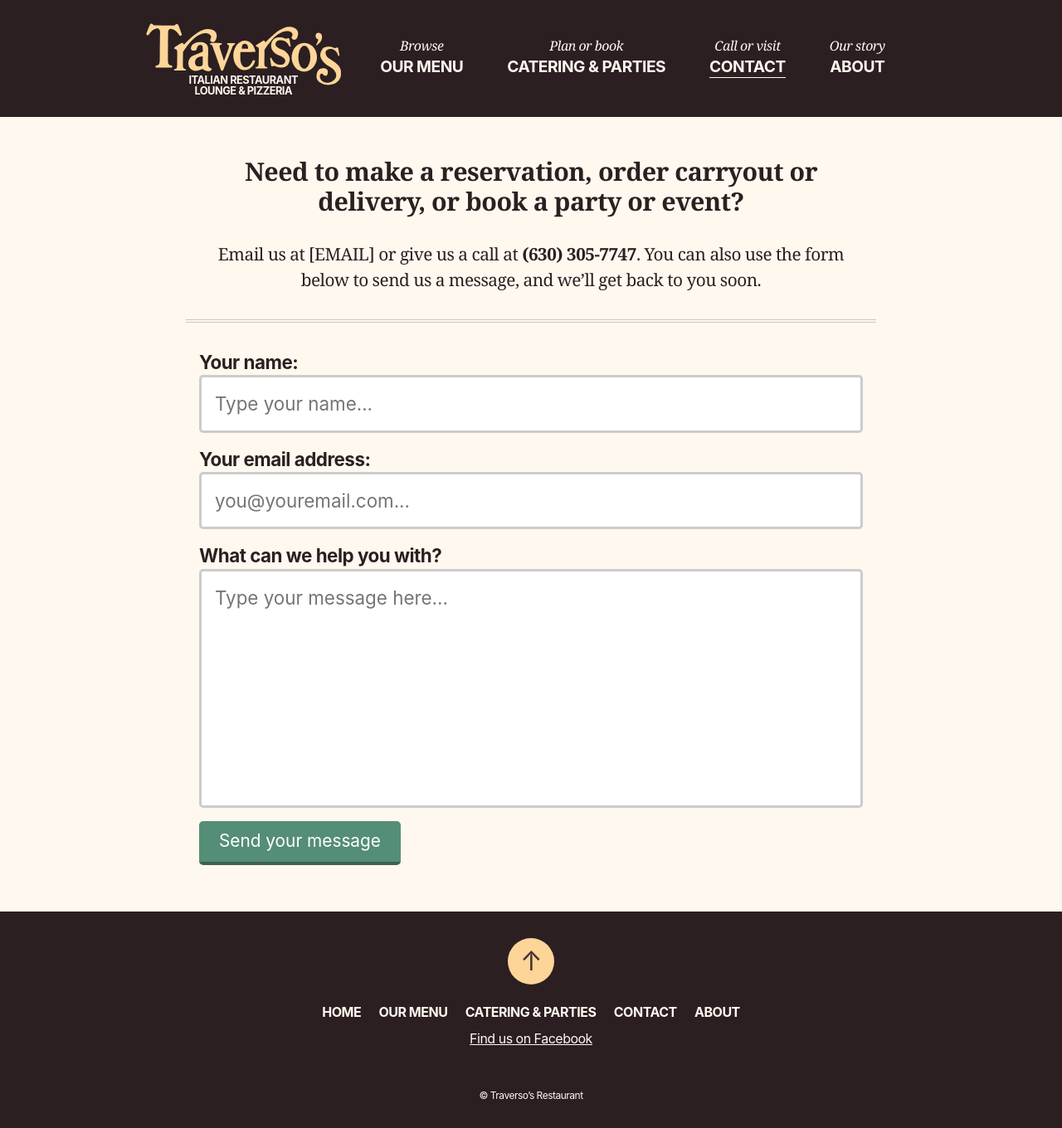
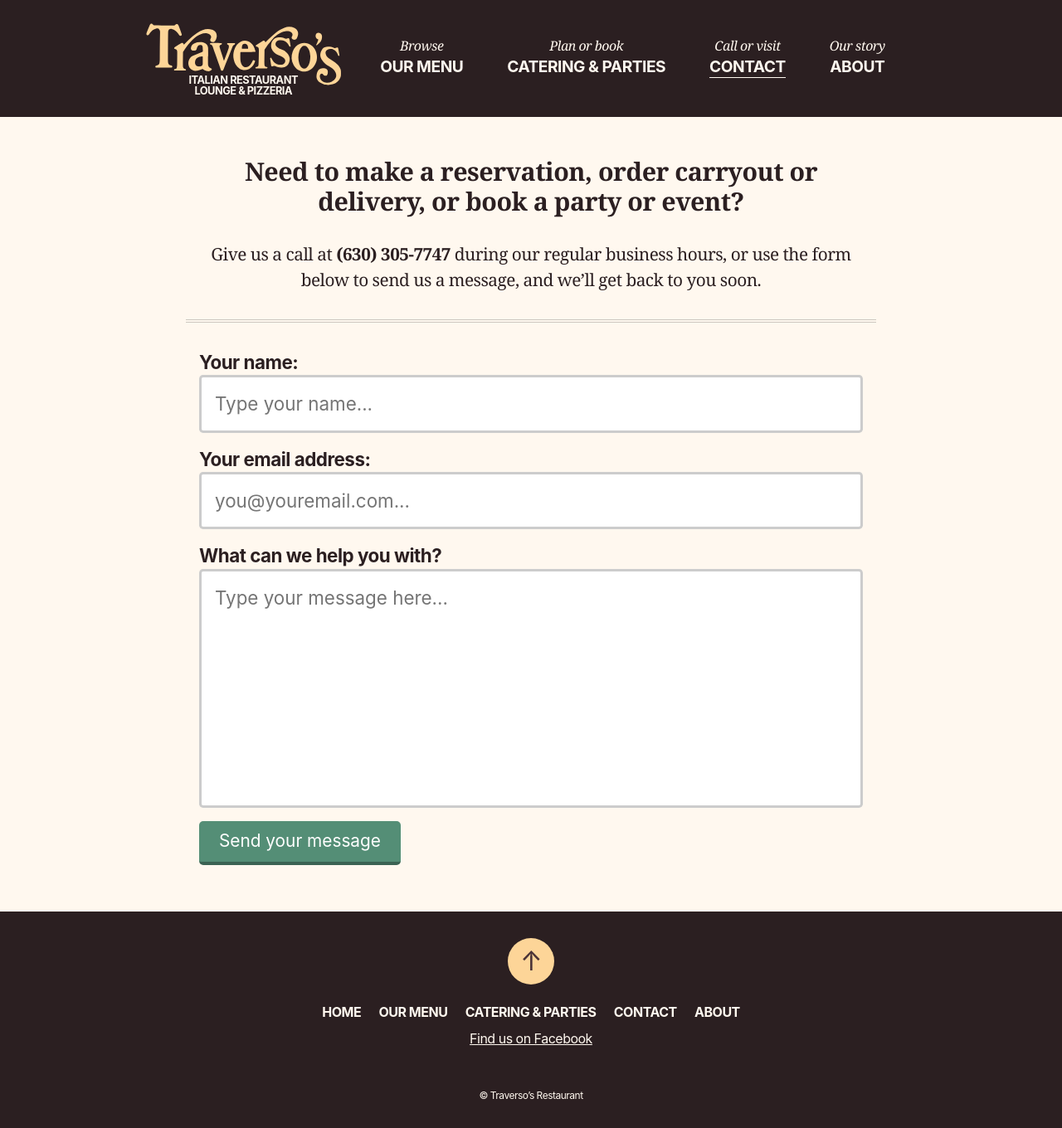
Before and after one commit to traversos/traversos.github.io, a Jekyll site: the page built from contact/index.html, in a window 1280 px wide. Shown: the whole page at 83% size. Built offline with Jekyll 4.4.1, drawn with Linux system fonts in a browser that asks for light colours; nearby versions of some CDN libraries.

Commit message:
Fix up contact form

```diff
--- a/contact/index.html
+++ b/contact/index.html
@@ -8,11 +8,11 @@
   </header>
   <article>
     <p class="centered">
-      Email us at [EMAIL] or give us a call at <strong>(630) 305-7747</strong>. You can also use the form below to send us a message, and we’ll get back to you soon.</p>
+      Give us a call at <strong>(630) 305-7747</strong> during our regular business hours, or use the form below to send us a message, and we’ll get back to you soon.</p>
     </p>
     <hr>
     <div class="contact__form">
-      <form action="//formspree.io/hello@traversosrestaurant.com" method="POST">
+      <form action="//formspree.io/hellotraversos@gmail.com" method="POST">
         <input type="hidden" name="_next" value="//traversosrestaurant.com/contact/thanks.html" />
         <div>
           <label><strong>Your name:</strong></label>
--- a/contact/thanks.html
+++ b/contact/thanks.html
@@ -7,6 +7,6 @@
     <h1>Thank you!</h1>
   </header>
   <article class="centered">
-    <p>Your message was sent successfully — we&rsquo;ll get back to you soon.</p>
+    <p>Your message was sent successfully — we&rsquo;ll get back to you within 2 business days.</p>
   </article>
 </section>
```
